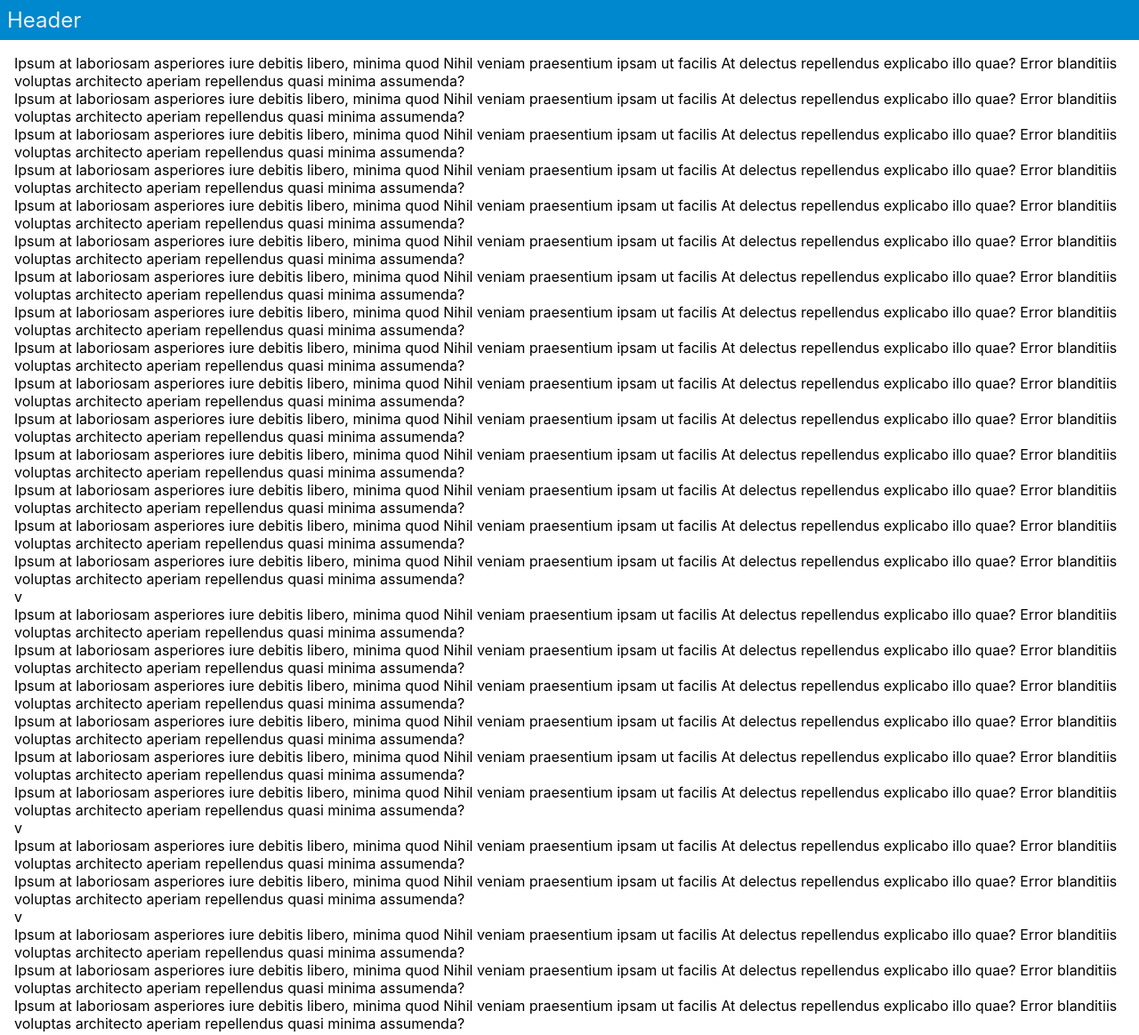
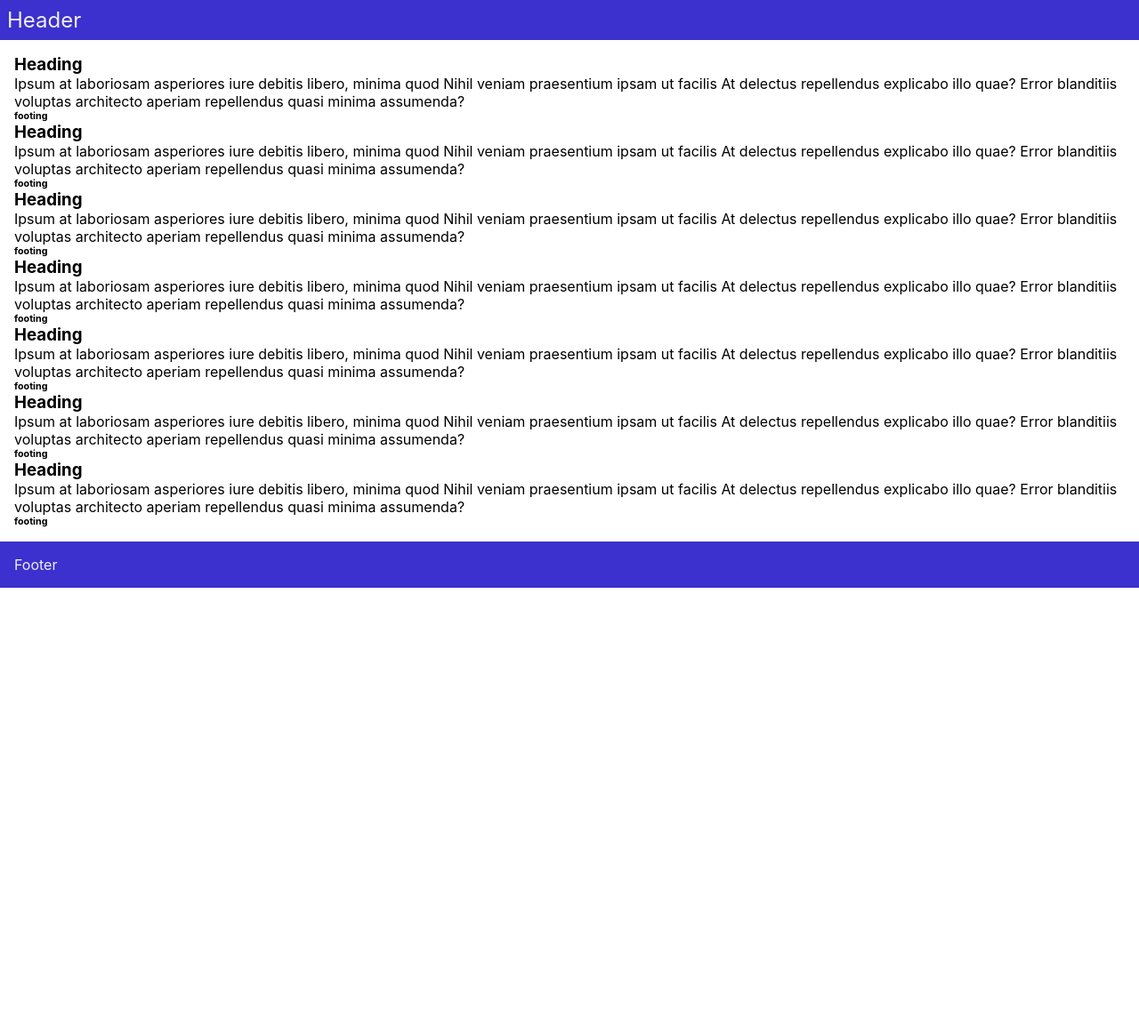
Before and after one commit to kristoferjoseph/hide-scrollbars-holy-grail, a plain HTML site: page public/index.html in a window 1280 px wide. Shown: the whole page at 89% size. After the commit the page ends 800 px from the top, so only its background shows below. Drawn offline with Linux system fonts and the light colour scheme.

Commit message:
Bottom footer.

```diff
--- a/public/index.html
+++ b/public/index.html
@@ -22,7 +22,12 @@
   </style>
 </head>
 <body>
-<div>
+<div
+  style="
+    display: flex;
+    flex-direction: column;
+  "
+>
   <header
     style="
      position: sticky;
@@ -30,7 +35,7 @@
      font-size: 1.5rem;
      padding: 0.5rem; 1rem;
      color: #EFEFEF;
-     background-color: #0088CE;
+     background-color: #3C30CE;
     "
   >
    Header
@@ -38,83 +43,90 @@
   <section
    style="
     padding: 1rem;
-    box-shadow: 0 2px 2px rgba(6,6,6,0.666);
+    flex-grow: 1;
    "
   >
+    <article>
+      <h3>Heading</h3>
       <p>
         Ipsum at laboriosam asperiores iure debitis libero, minima quod Nihil veniam praesentium ipsam ut facilis At delectus repellendus explicabo illo quae? Error blanditiis voluptas architecto aperiam repellendus quasi minima assumenda?
       </p>
+      <footer>
+        <h6>footing</h6>
+      </footer>
+    </article>
+
+
+    <article>
+      <h3>Heading</h3>
       <p>
         Ipsum at laboriosam asperiores iure debitis libero, minima quod Nihil veniam praesentium ipsam ut facilis At delectus repellendus explicabo illo quae? Error blanditiis voluptas architecto aperiam repellendus quasi minima assumenda?
       </p>
+      <footer>
+        <h6>footing</h6>
+      </footer>
+    </article>
+
+    <article>
+      <h3>Heading</h3>
       <p>
         Ipsum at laboriosam asperiores iure debitis libero, minima quod Nihil veniam praesentium ipsam ut facilis At delectus repellendus explicabo illo quae? Error blanditiis voluptas architecto aperiam repellendus quasi minima assumenda?
       </p>
+      <footer>
+        <h6>footing</h6>
+      </footer>
+    </article>
+
+    <article>
+      <h3>Heading</h3>
       <p>
         Ipsum at laboriosam asperiores iure debitis libero, minima quod Nihil veniam praesentium ipsam ut facilis At delectus repellendus explicabo illo quae? Error blanditiis voluptas architecto aperiam repellendus quasi minima assumenda?
       </p>
+      <footer>
+        <h6>footing</h6>
+      </footer>
+    </article>
+
+    <article>
+      <h3>Heading</h3>
       <p>
         Ipsum at laboriosam asperiores iure debitis libero, minima quod Nihil veniam praesentium ipsam ut facilis At delectus repellendus explicabo illo quae? Error blanditiis voluptas architecto aperiam repellendus quasi minima assumenda?
       </p>
+      <footer>
+        <h6>footing</h6>
+      </footer>
+    </article>
+
+    <article>
+      <h3>Heading</h3>
       <p>
         Ipsum at laboriosam asperiores iure debitis libero, minima quod Nihil veniam praesentium ipsam ut facilis At delectus repellendus explicabo illo quae? Error blanditiis voluptas architecto aperiam repellendus quasi minima assumenda?
       </p>
-    <p>
-      Ipsum at laboriosam asperiores iure debitis libero, minima quod Nihil veniam praesentium ipsam ut facilis At delectus repellendus explicabo illo quae? Error blanditiis voluptas architecto aperiam repellendus quasi minima assumenda?
-    </p><p>
-      Ipsum at laboriosam asperiores iure debitis libero, minima quod Nihil veniam praesentium ipsam ut facilis At delectus repellendus explicabo illo quae? Error blanditiis voluptas architecto aperiam repellendus quasi minima assumenda?
-    </p><p>
-      Ipsum at laboriosam asperiores iure debitis libero, minima quod Nihil veniam praesentium ipsam ut facilis At delectus repellendus explicabo illo quae? Error blanditiis voluptas architecto aperiam repellendus quasi minima assumenda?
-    </p><p>
-      Ipsum at laboriosam asperiores iure debitis libero, minima quod Nihil veniam praesentium ipsam ut facilis At delectus repellendus explicabo illo quae? Error blanditiis voluptas architecto aperiam repellendus quasi minima assumenda?
-    </p>
+      <footer>
+        <h6>footing</h6>
+      </footer>
+    </article>
+
+    <article>
+      <h3>Heading</h3>
       <p>
         Ipsum at laboriosam asperiores iure debitis libero, minima quod Nihil veniam praesentium ipsam ut facilis At delectus repellendus explicabo illo quae? Error blanditiis voluptas architecto aperiam repellendus quasi minima assumenda?
       </p>
-    <p>
-      Ipsum at laboriosam asperiores iure debitis libero, minima quod Nihil veniam praesentium ipsam ut facilis At delectus repellendus explicabo illo quae? Error blanditiis voluptas architecto aperiam repellendus quasi minima assumenda?
-    </p>
-    <p>
-      Ipsum at laboriosam asperiores iure debitis libero, minima quod Nihil veniam praesentium ipsam ut facilis At delectus repellendus explicabo illo quae? Error blanditiis voluptas architecto aperiam repellendus quasi minima assumenda?
-    </p>
-    <p>
-      Ipsum at laboriosam asperiores iure debitis libero, minima quod Nihil veniam praesentium ipsam ut facilis At delectus repellendus explicabo illo quae? Error blanditiis voluptas architecto aperiam repellendus quasi minima assumenda?
-    </p>
-    <p>
-      Ipsum at laboriosam asperiores iure debitis libero, minima quod Nihil veniam praesentium ipsam ut facilis At delectus repellendus explicabo illo quae? Error blanditiis voluptas architecto aperiam repellendus quasi minima assumenda?
-    </p>
-    v
-    <p>
-      Ipsum at laboriosam asperiores iure debitis libero, minima quod Nihil veniam praesentium ipsam ut facilis At delectus repellendus explicabo illo quae? Error blanditiis voluptas architecto aperiam repellendus quasi minima assumenda?
-    </p>
-    <p>
-      Ipsum at laboriosam asperiores iure debitis libero, minima quod Nihil veniam praesentium ipsam ut facilis At delectus repellendus explicabo illo quae? Error blanditiis voluptas architecto aperiam repellendus quasi minima assumenda?
-    </p>
-    <p>
-      Ipsum at laboriosam asperiores iure debitis libero, minima quod Nihil veniam praesentium ipsam ut facilis At delectus repellendus explicabo illo quae? Error blanditiis voluptas architecto aperiam repellendus quasi minima assumenda?
-    </p>
-    <p>
-      Ipsum at laboriosam asperiores iure debitis libero, minima quod Nihil veniam praesentium ipsam ut facilis At delectus repellendus explicabo illo quae? Error blanditiis voluptas architecto aperiam repellendus quasi minima assumenda?
-    </p>
-    <p>
-      Ipsum at laboriosam asperiores iure debitis libero, minima quod Nihil veniam praesentium ipsam ut facilis At delectus repellendus explicabo illo quae? Error blanditiis voluptas architecto aperiam repellendus quasi minima assumenda?
-    </p>
-    <p>
-      Ipsum at laboriosam asperiores iure debitis libero, minima quod Nihil veniam praesentium ipsam ut facilis At delectus repellendus explicabo illo quae? Error blanditiis voluptas architecto aperiam repellendus quasi minima assumenda?
-    </p>
-    v
-    <p>
-      Ipsum at laboriosam asperiores iure debitis libero, minima quod Nihil veniam praesentium ipsam ut facilis At delectus repellendus explicabo illo quae? Error blanditiis voluptas architecto aperiam repellendus quasi minima assumenda?
-    </p><p>
-      Ipsum at laboriosam asperiores iure debitis libero, minima quod Nihil veniam praesentium ipsam ut facilis At delectus repellendus explicabo illo quae? Error blanditiis voluptas architecto aperiam repellendus quasi minima assumenda?
-    </p>v<p>
-      Ipsum at laboriosam asperiores iure debitis libero, minima quod Nihil veniam praesentium ipsam ut facilis At delectus repellendus explicabo illo quae? Error blanditiis voluptas architecto aperiam repellendus quasi minima assumenda?
-    </p><p>
-      Ipsum at laboriosam asperiores iure debitis libero, minima quod Nihil veniam praesentium ipsam ut facilis At delectus repellendus explicabo illo quae? Error blanditiis voluptas architecto aperiam repellendus quasi minima assumenda?
-    </p><p>
-      Ipsum at laboriosam asperiores iure debitis libero, minima quod Nihil veniam praesentium ipsam ut facilis At delectus repellendus explicabo illo quae? Error blanditiis voluptas architecto aperiam repellendus quasi minima assumenda?
-    </p>
+      <footer>
+        <h6>footing</h6>
+      </footer>
+    </article>
+
   </section>
+  <footer
+   style="
+     padding: 1rem;
+     color: #EFEFEF;
+     background-color: #3C30CE;
+    "
+  >
+    Footer
+  </footer>
   </div>
 </body>
 </html>
--- a/public/index.js
+++ /dev/null
@@ -1 +0,0 @@
-console.log('Hello world from client-side JS!')
```
Lines whose indentation alone changed are shown as unchanged.
